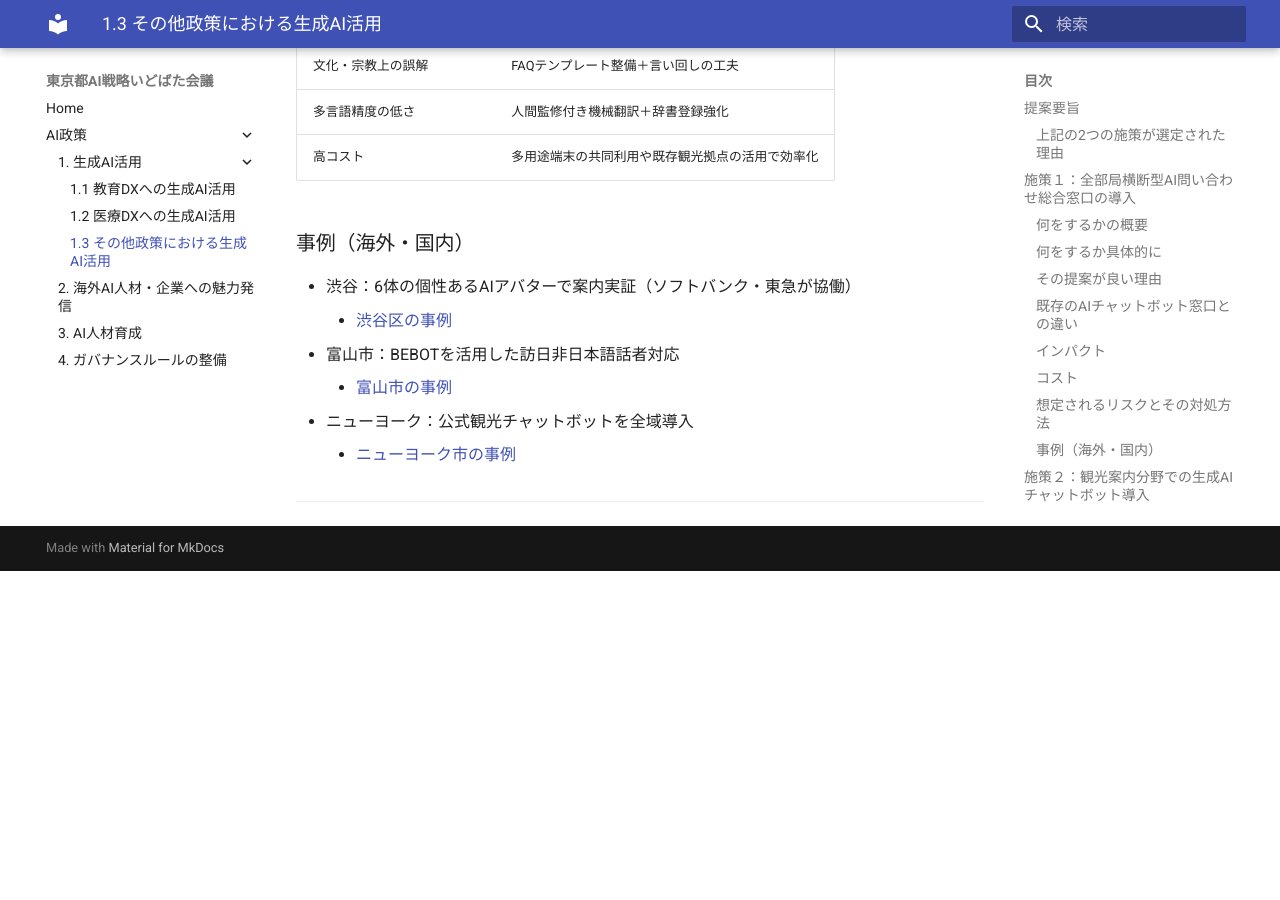
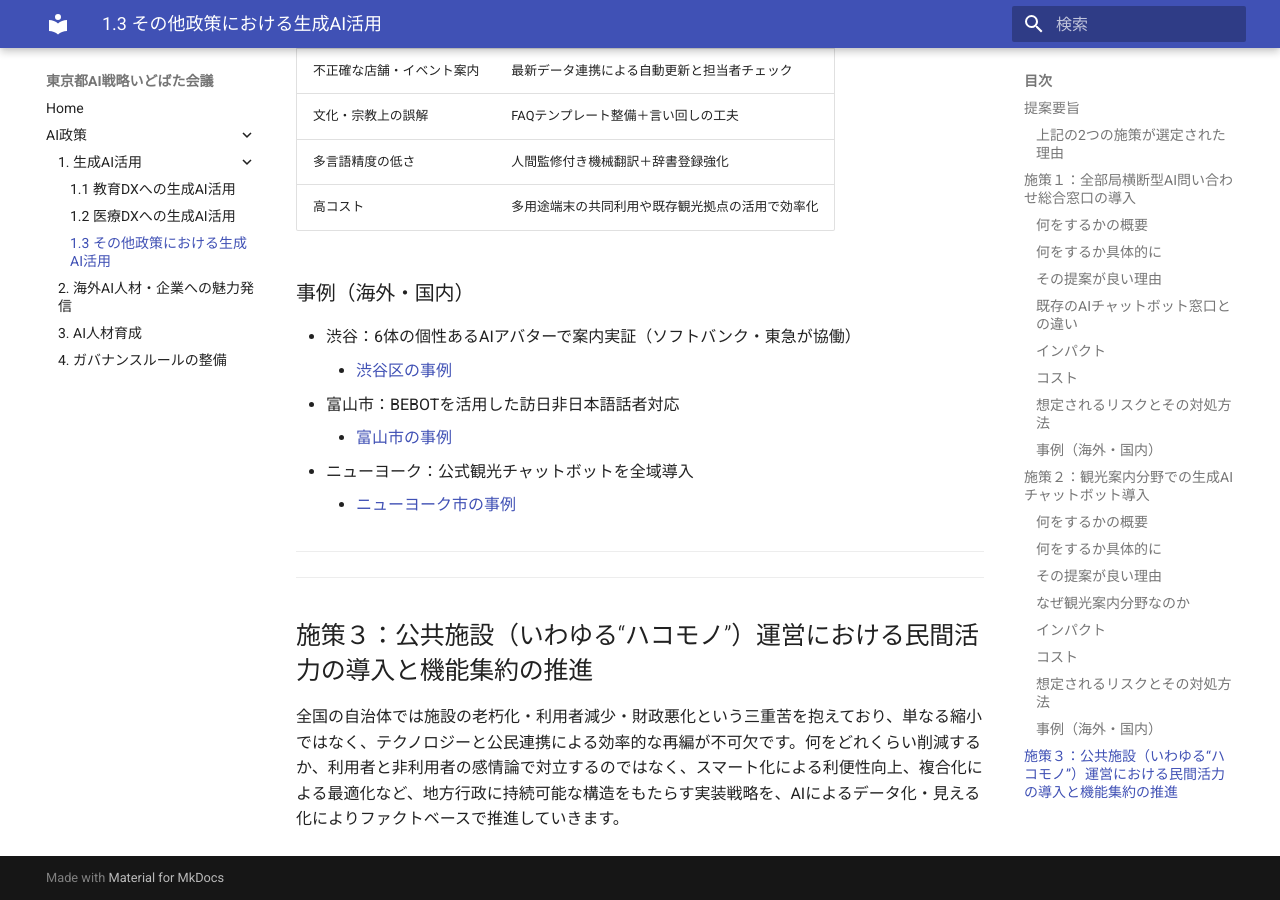
Before and after one commit to takahiroanno2024/2025_ai_idobatakaigi_output, an MkDocs documentation site: the page built from docs/1.3_その他政策における生成AI活用.md, in a window 1280 px wide and 900 px high, scrolled down 5790 px. Built offline with MkDocs 1.6.1 and Material for MkDocs 9.7.7, drawn with Linux system fonts in a browser that asks for light colours; before the commit the page ends 6361 px from its top, so only the background shows below that.

Commit message:
山本ひろこさんによる施策3「公共施設（いわゆる“ハコモノ”）運営における民間活力の導入と機能集約の推進」の追加

```diff
--- a/docs/1.3_その他政策における生成AI活用.md
+++ b/docs/1.3_その他政策における生成AI活用.md
@@ -1,3 +1,4 @@
+---
 # 東京都のDXのためにチャットボットを活用して重点的に投資すべきAI分野（v0.5）
 
 
@@ -179,3 +180,8 @@ Web上で個別のFAQやチャットボットをつなぐ既存の"総合案内"
 - ニューヨーク：公式観光チャットボットを全域導入
     - [ニューヨーク市の事例](https://www.business.nyctourism.com/press-media/press-releases/ellis-chat-platform-press-release)
 ---
+---
+
+## 施策３：公共施設（いわゆる“ハコモノ”）運営における民間活力の導入と機能集約の推進
+
+全国の自治体では施設の老朽化・利用者減少・財政悪化という三重苦を抱えており、単なる縮小ではなく、テクノロジーと公民連携による効率的な再編が不可欠です。何をどれくらい削減するか、利用者と非利用者の感情論で対立するのではなく、スマート化による利便性向上、複合化による最適化など、地方行政に持続可能な構造をもたらす実装戦略を、AIによるデータ化・見える化によりファクトベースで推進していきます。
```
